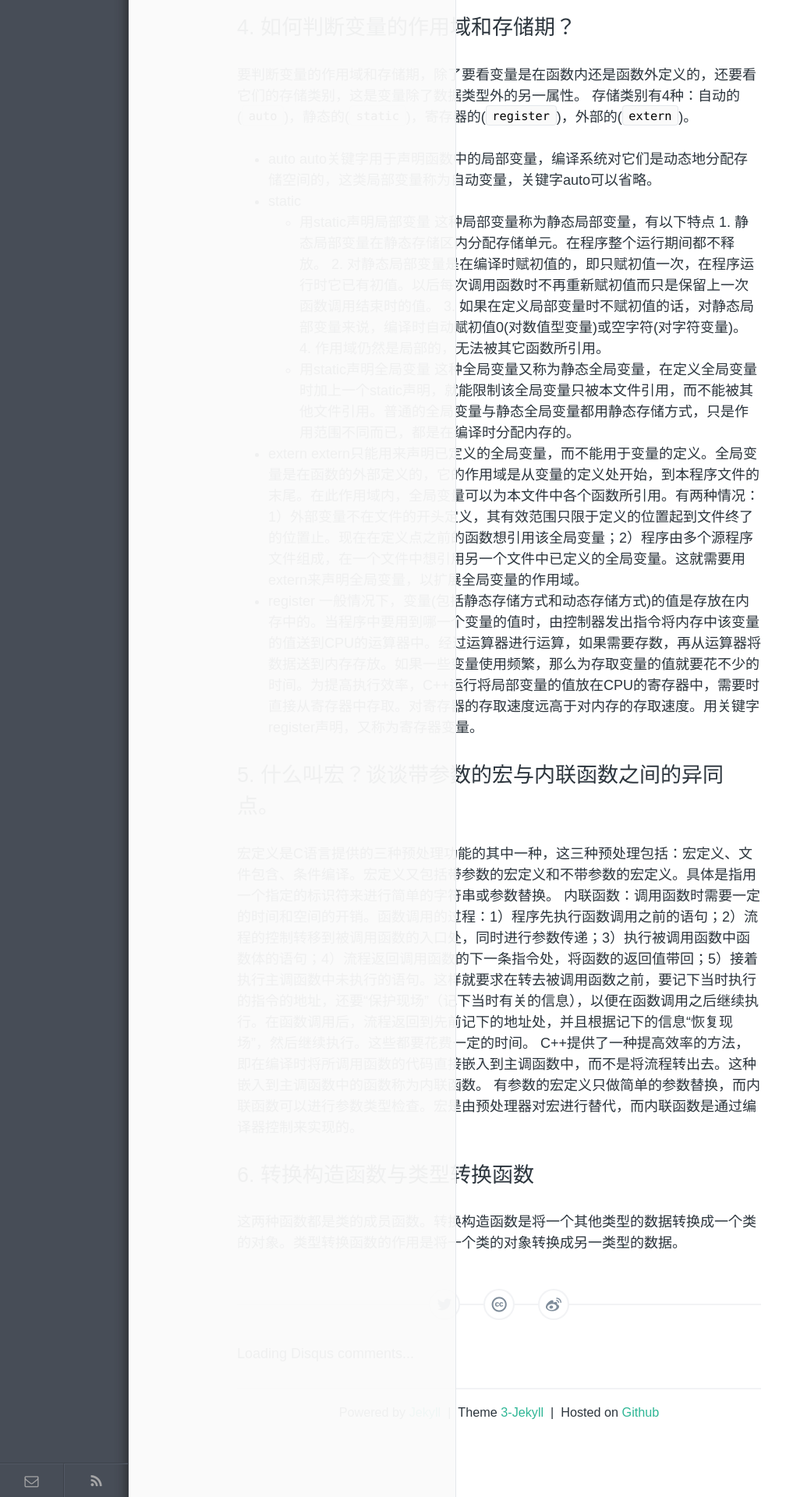
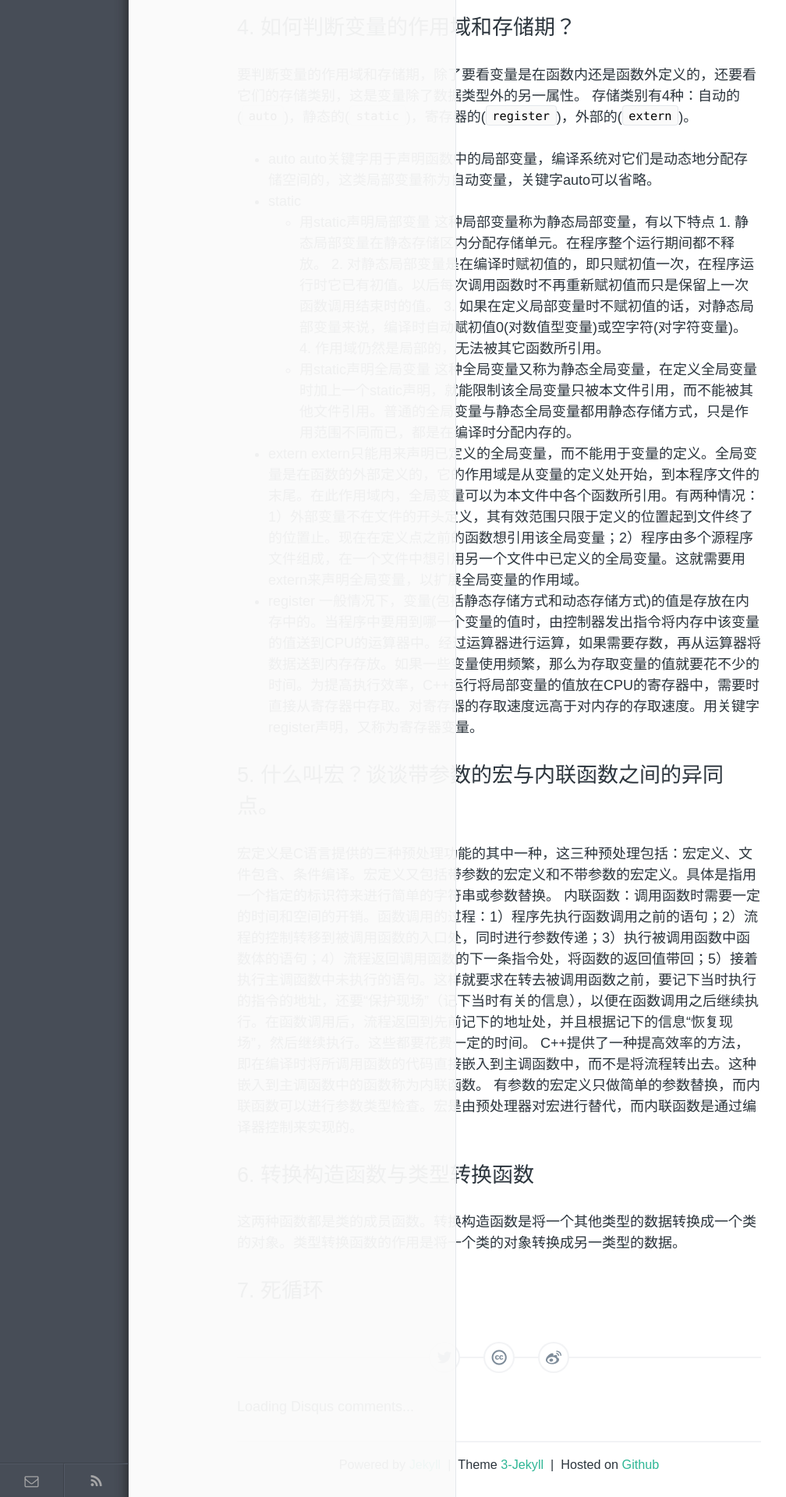
Before and after one commit to zhuyafei/zhuyafei.github.io, a Jekyll site: the page built from _posts/tech/2015-09-21-C++.md, in a window 1280 px wide. Shown: the part 1849-3769 px from the top of the page at 78% size, without its empty margins (0-1008 px from the left). Built offline with Jekyll 4.4.1, drawn with Linux system fonts in a browser that asks for light colours; comment, search, counter and statistics services are not loaded.

Commit message:
Modify 2015-09-21-C++.md

```diff
--- a/_posts/tech/2015-09-21-C++.md
+++ b/_posts/tech/2015-09-21-C++.md
@@ -64,3 +64,5 @@ C++提供了一种提高效率的方法，即在编译时将所调用函数的
 
 ## 6. 转换构造函数与类型转换函数
 这两种函数都是类的成员函数。转换构造函数是将一个其他类型的数据转换成一个类的对象。类型转换函数的作用是将一个类的对象转换成另一类型的数据。
+
+## 7. 死循环
```
